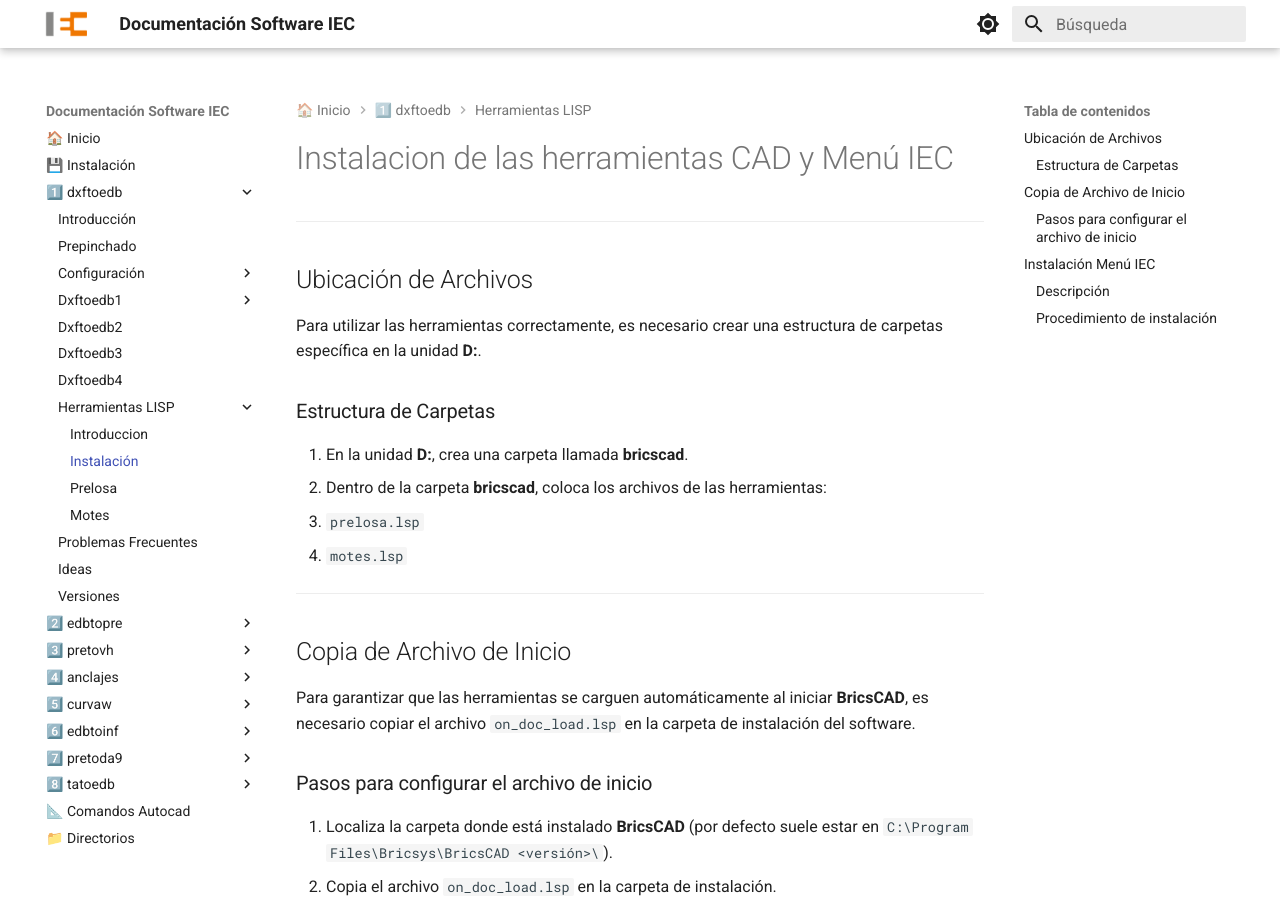
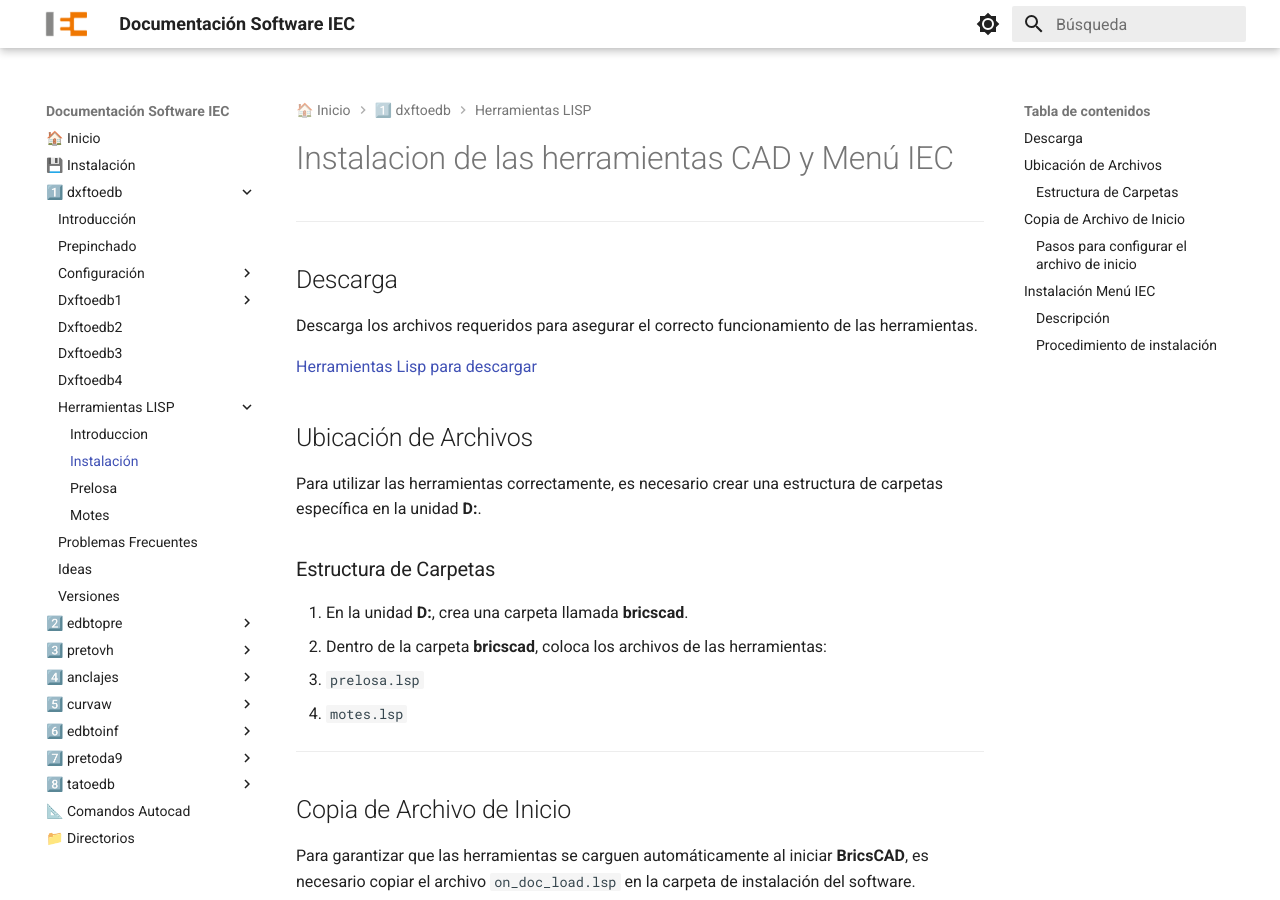
Before and after one commit to iec-ingenieria/documentacion, an MkDocs documentation site: the page built from docs/dxftoedb/instalacion_lisp.md, in a window 1280 px wide and 900 px high. Built offline with MkDocs 1.6.1 and Material for MkDocs 9.7.7, drawn with Linux system fonts in a browser that asks for light colours.

Commit message:
instalacion_lisp: Se incorpora link de descarga para los archivos de nuevas herramientas

```diff
--- a/docs/dxftoedb/instalacion_lisp.md
+++ b/docs/dxftoedb/instalacion_lisp.md
@@ -1,6 +1,13 @@
 # Instalacion de las herramientas CAD y Menú IEC
 
 ---
+
+## Descarga
+
+Descarga los archivos requeridos para asegurar el correcto funcionamiento de las herramientas.
+
+[Herramientas Lisp para descargar](https://drive.google.com/drive/u/1/folders/19Sqw-wcsZnbi4-R5RscnjaaKUcdyDhLs)
+
 
 ## Ubicación de Archivos
 
```
